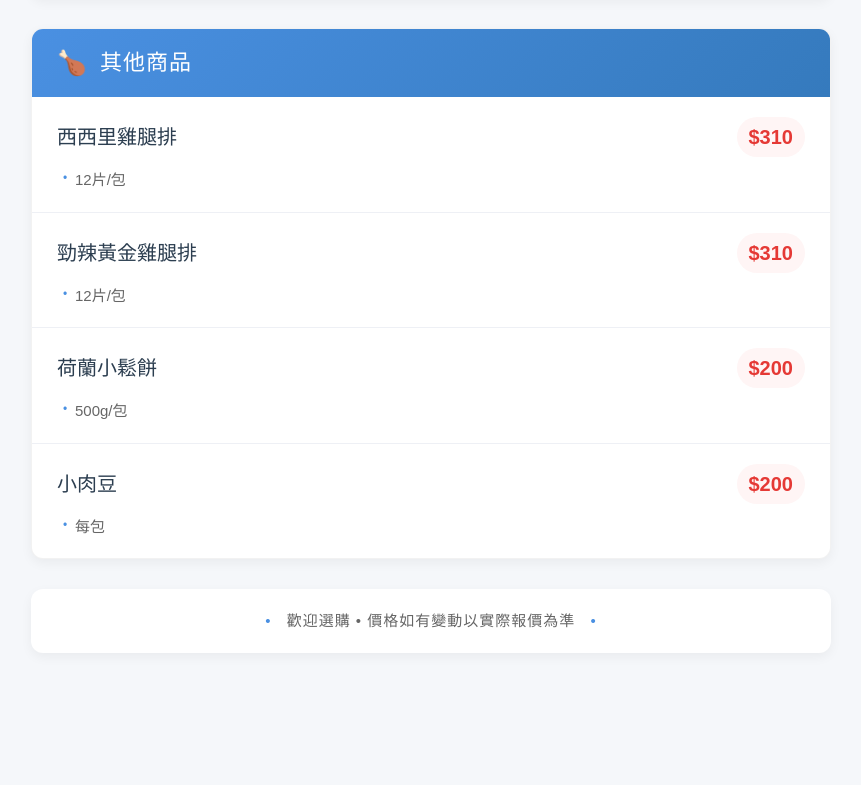
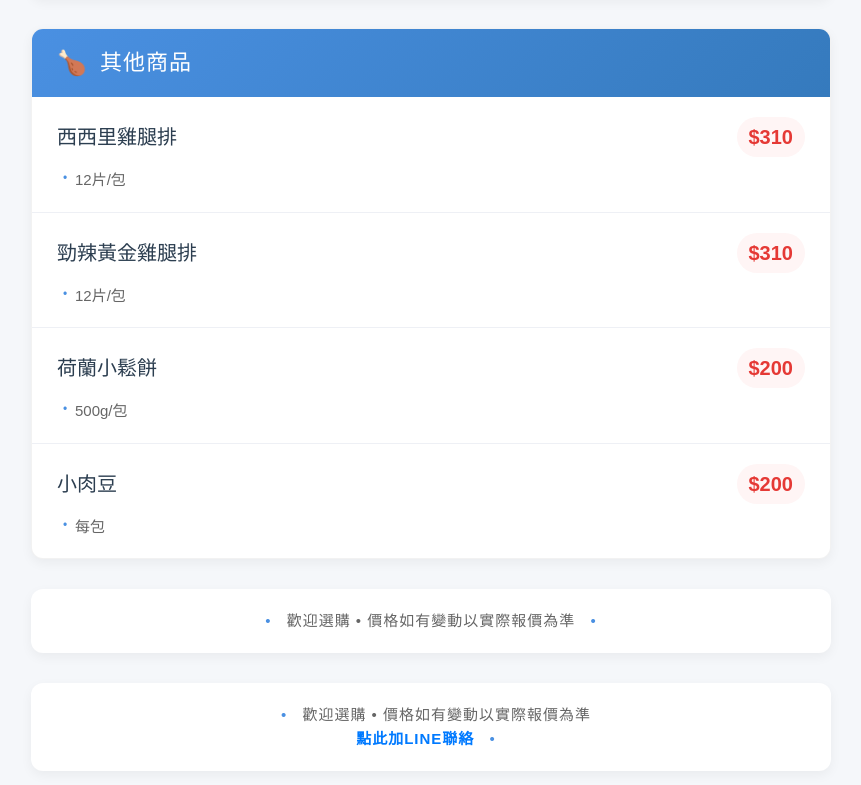
Before and after one commit to LIUYIZHENNN/menu, a plain HTML site: page index.html in a window 1280 px wide. Shown: the part 2524-3309 px from the top of the page, without its empty margins (209-1070 px from the left). Before the commit the page ends 3197 px from the top, so only its background shows below. Drawn offline with Linux system fonts and the light colour scheme.

Commit message:
Update index.html
Update

```diff
--- a/index.html
+++ b/index.html
@@ -298,5 +298,9 @@
     <div class="footer">
         歡迎選購 • 價格如有變動以實際報價為準
     </div>
+    <div class="footer">
+    歡迎選購 • 價格如有變動以實際報價為準<br>
+    <a href="line://ti/p/@Blackliu__" target="_blank" style="color: #007aff; text-decoration: none; font-weight: bold;">點此加LINE聯絡</a>
+</div>
 </body>
 </html>
```
